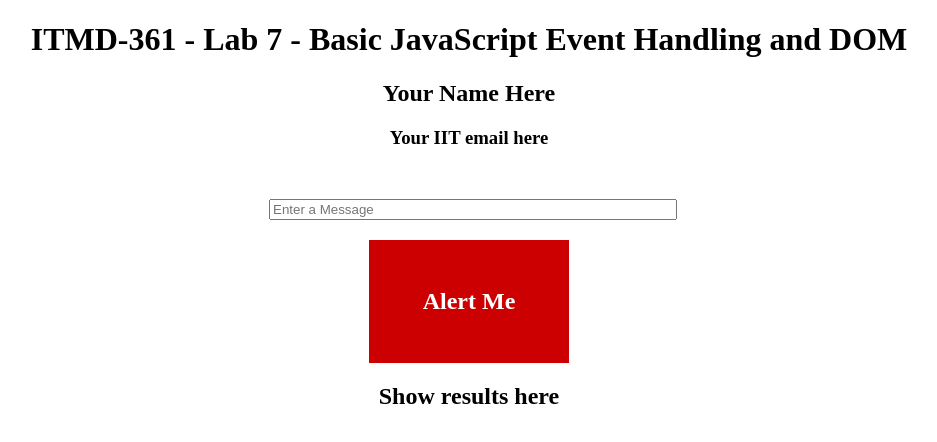
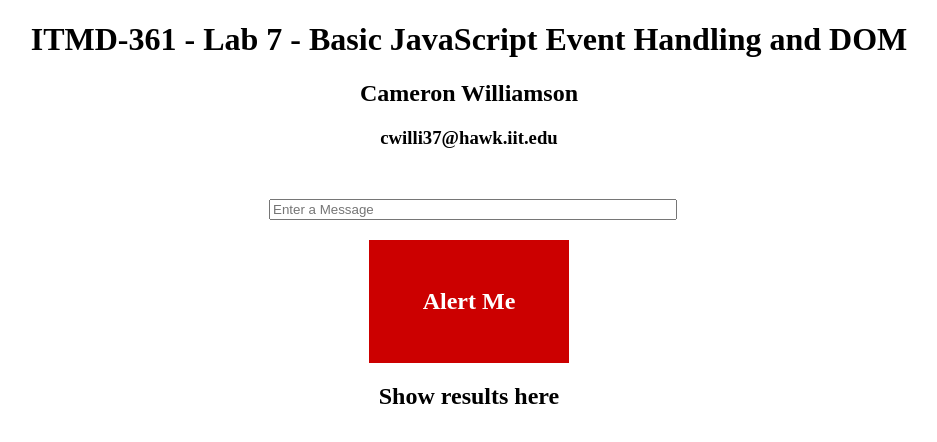
Before and after one commit to cameronwilliamson/Lab_6, a plain HTML site: page index.html in a window 1280 px wide. Shown: the whole page, without its empty margins (171-1108 px from the left). Drawn offline with Linux system fonts and the light colour scheme.

Commit message:
Added my info

```diff
--- a/index.html
+++ b/index.html
@@ -28,8 +28,8 @@
 </head>
 <body>
 	<h1 class="center">ITMD-361 - Lab 7 - Basic JavaScript Event Handling and DOM</h1>
-	<h2 class="center">Your Name Here</h2>
-	<h3 class="center">Your IIT email here</h3>
+	<h2 class="center">Cameron Williamson</h2>
+	<h3 class="center">cwilli37@hawk.iit.edu</h3>
 	<div id="container">
 		<input id="entryinput" type="text" name="textentry" placeholder="Enter a Message">
 		<div id="entrybutton">Alert Me</div>
```
